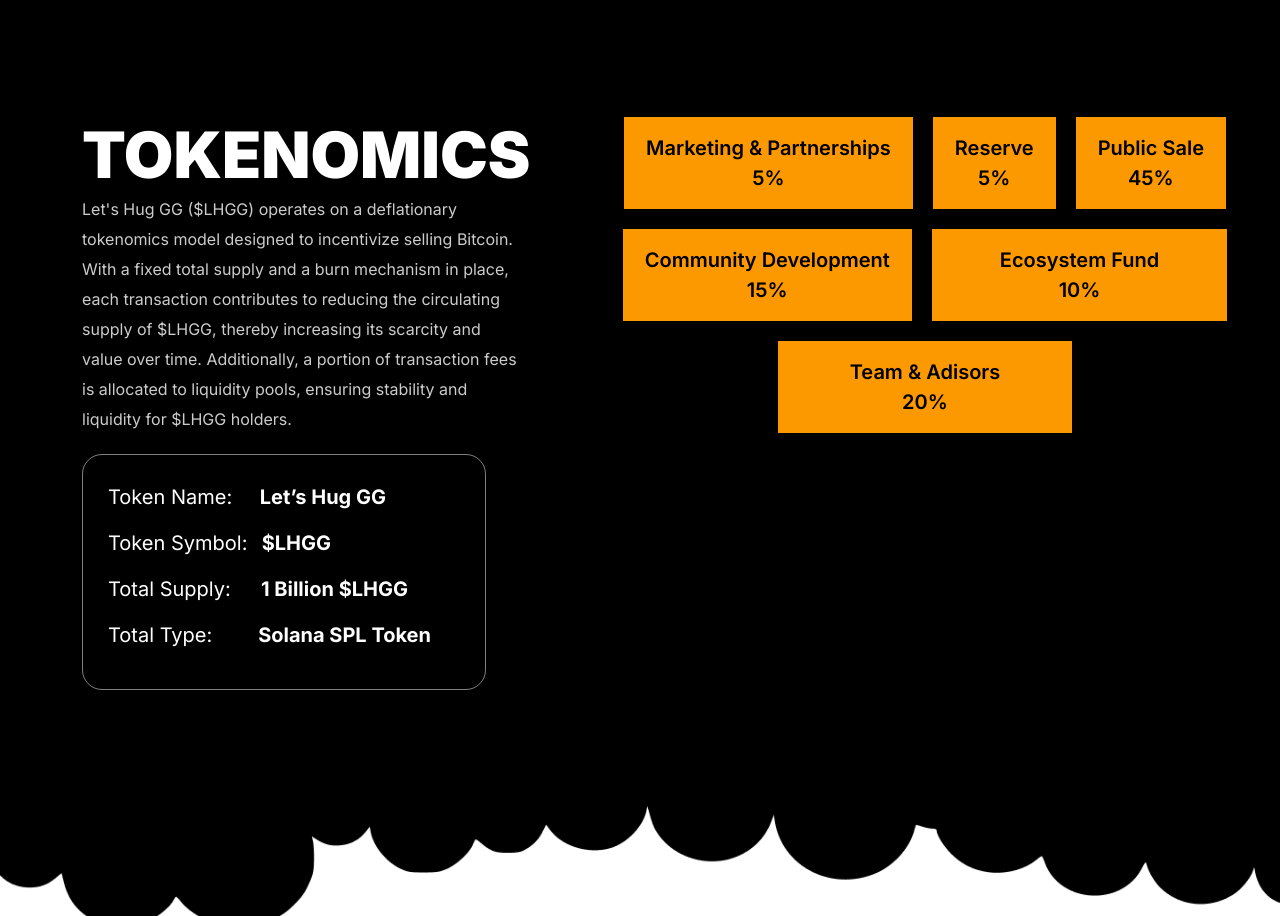
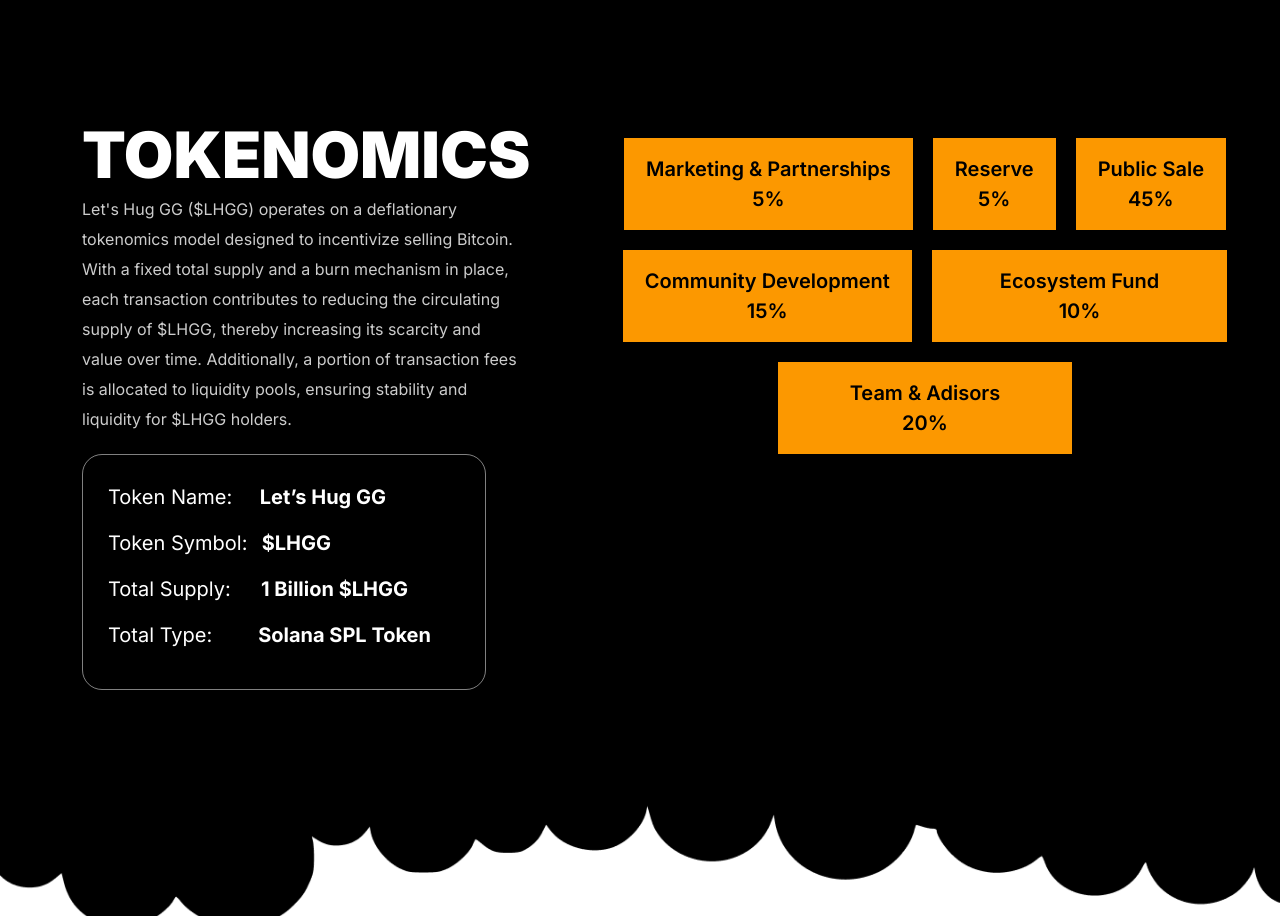
Before and after one commit to Sujatagoyat/Worldwide-protest, a React (Create React App) app: page / in a window 1280 px wide. Shown: the part 2166-3082 px from the top of the page. Built offline with nearby package versions, Linux system fonts and the light colour scheme.

Commit message:
cahnged padding of hero sec

```diff
--- a/src/App.css
+++ b/src/App.css
@@ -302,6 +302,9 @@
 }
 .mb-10{
   margin-bottom: 10px;
+}
+.pt-lg-21{
+  padding-top: 21px;
 }
 .opacity_80{
   opacity: 80%;
--- a/src/components/Tokeonomics.jsx
+++ b/src/components/Tokeonomics.jsx
@@ -18,7 +18,7 @@
                         </div>
                     </div>
 
-                    <div className="col-lg-6 ">
+                    <div className="col-lg-6 pt-lg-21 ">
                       <div className='d-flex flex_wrap align-items-center gap-md-18 gap-10 mb-md-18 mb-10 justify-content-center'>
                         <div className="orange_box_1">
                           <p className='fw-semibold text-20 lh-30 ff-inter clr-black text-center mb-0 text-nowrap'> Marketing & Partnerships</p>
```
